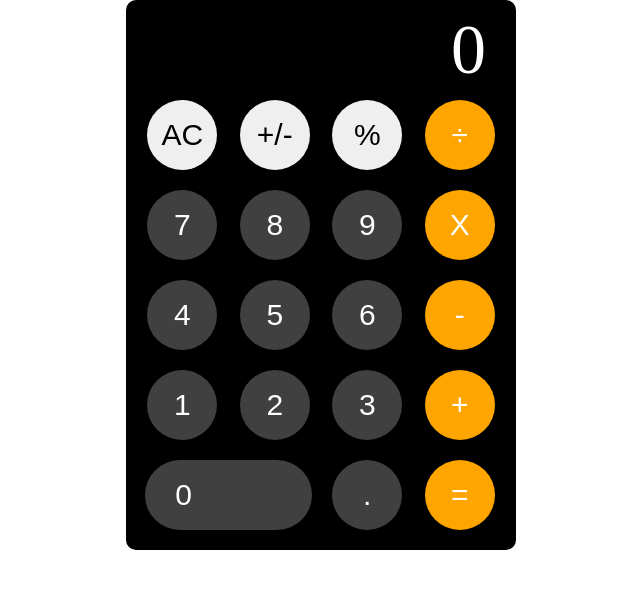
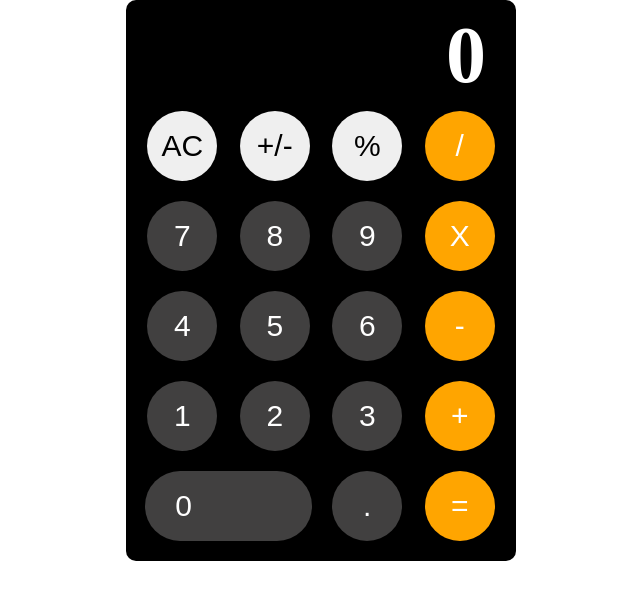
Before and after one commit to O-WigglyPlay/React_Web, a React (Create React App) app: page / in a window 1280 px wide. Shown: the top 600 px of the page, without its empty margins (319-959 px from the left). Built offline with nearby package versions, Linux system fonts and the light colour scheme.

Commit message:
컴포넌트, props 나누기

```diff
--- a/src/App.js
+++ b/src/App.js
@@ -1,6 +1,6 @@
 import React from 'react';
 import Count from './Component/Count'
-import Calculator from './Component/Calculator_hard';
+import Calculator from './Component/Calculator';
 
 function App() {
   return (
--- /dev/null
+++ b/src/Component/Button.jsx
@@ -0,0 +1,27 @@
+import React from 'react';
+import styled from '../Styles/Button.module.css';
+import Styled from 'styled-components';
+
+// const Buttons = Styled.button`
+//     width: 70px;
+//     height: 70px;
+//     border: none;
+//     margin: 10px;
+//     border-radius: 2em;
+//     font-size: 30px;
+// `;
+
+//적용시 왜 zero가 작동이 되지 않는가?
+
+const Button = ({ value, onClick, className }) => {
+  return (
+    // <Buttons className={className} onClick={()=>onclick(value)}>
+    //   {value}
+    // </Buttons>
+    <button className={className} onClick={() => onClick(value)}>
+      {value}
+    </button>
+  );
+};
+
+export default Button;
--- /dev/null
+++ b/src/Component/Calculator.jsx
@@ -0,0 +1,88 @@
+import React, { useState } from 'react';
+import styles from '../Styles/Calculator.module.css';
+import Button from './Button';
+import Display from './Display';
+
+const Calculator = () => {
+  const [value, setValue] = useState(0);
+  const [oldValue, setOldValue] = useState(0);
+  const [operator, setOperator] = useState("");
+
+  const inputValue = (input) => {
+    if (value === 0) {
+      setValue(input);
+    } else {
+      setValue(value + input);
+    }
+  };
+
+  const clear = () => {
+    setValue(0);
+  };
+
+  const percent = () => {
+    setValue(value / 100);
+  };
+
+  const changeSign = () => {
+    setValue(-value);
+  };
+
+  const operatorHandle = (op) => {
+    setOperator(op);
+    setOldValue(value);
+    setValue(0);
+  };
+
+  const calculate = () => {
+    switch (operator) {
+      case "/":
+        setValue(+oldValue / +value);
+        break;
+      case "X":
+        setValue(parseFloat(oldValue) * parseFloat(value));
+        break;
+      case "-":
+        setValue(parseFloat(oldValue) - parseFloat(value));
+        break;
+      case "+":
+        setValue(parseFloat(oldValue) + parseFloat(value));
+        break;
+      default:
+        break;
+    }
+  };
+
+  return (
+    <div className="CalculatorArea">
+      <div className={styles.container}>
+        <div className={styles.wrapper}>
+          <Display value={value} />
+          <div className={styles.btn_container}>
+            <Button className={styles.gary} onClick={clear} value="AC" />
+            <Button className={styles.gary} onClick={changeSign} value="+/-" />
+            <Button className={styles.gary} onClick={percent} value="%" />
+            <Button className={styles.orange} onClick={operatorHandle} value={'/'} />
+            <Button className={styles.deepgray} onClick={inputValue} value={7} />
+            <Button className={styles.deepgray} onClick={inputValue} value={8} />
+            <Button className={styles.deepgray} onClick={inputValue} value={9} />
+            <Button className={styles.orange} onClick={operatorHandle} value={'X'} />
+            <Button className={styles.deepgray} onClick={inputValue} value={4} />
+            <Button className={styles.deepgray} onClick={inputValue} value={5} />
+            <Button className={styles.deepgray} onClick={inputValue} value={6} />
+            <Button className={styles.orange} onClick={operatorHandle} value={'-'} />
+            <Button className={styles.deepgray} onClick={inputValue} value={1} />
+            <Button className={styles.deepgray} onClick={inputValue} value={2} />
+            <Button className={styles.deepgray} onClick={inputValue} value={3} />
+            <Button className={styles.orange} onClick={operatorHandle} value={'+'} />
+            <Button className={styles.zero} onClick={inputValue} value={0} />
+            <Button className={styles.deepgray} onClick={inputValue} value={"."} />
+            <Button className={styles.orange} onClick={calculate} value={'='} />
+          </div>
+        </div>
+      </div>
+    </div>
+  );
+};
+
+export default Calculator;
--- /dev/null
+++ b/src/Component/Display.jsx
@@ -0,0 +1,21 @@
+import React from 'react';
+import Styled from 'styled-components';
+
+const Displays = Styled.div`
+    color: white;
+    display: flex;
+    justify-content: flex-end;
+    margin-right: 20px;
+    font-size: 40px;
+    font-weight: 400;
+`;
+
+const Display = ({ value }) => {
+  return (
+    <Displays>
+      <h1>{value}</h1>
+    </Displays>
+  );
+};
+
+export default Display;
--- /dev/null
+++ b/src/Styles/Button.module.css
@@ -0,0 +1,17 @@
+*{
+  margin: 0;
+  padding: 0;
+}
+
+button{
+  width: 70px;
+  height: 70px;
+  border: none;
+  margin: 10px;
+  border-radius: 2em;
+  font-size: 30px;
+}
+
+button:hover{
+  cursor: pointer;
+}
--- a/src/Component/Calculator.module.css
+++ b/src/Styles/Calculator.module.css
@@ -14,14 +14,14 @@
   padding: 10px;
 }
 
-.result {
+/* .result {
   color: white;
   display: flex;
   justify-content: flex-end;
   margin-right: 20px;
   font-size: 70px;
   font-weight: 400;
-}
+} */
 
 .btn_container{
   display: grid;
@@ -29,7 +29,7 @@
   grid-template-columns: repeat(4, 1fr);;
 }
 
-button {
+/* button {
   width: 70px;
   height: 70px;
   border: none;
@@ -40,7 +40,7 @@ button {
 
 button:hover{
   cursor: pointer;
-}
+} */
 
 .zero{
   grid-column: 1/3;
```
